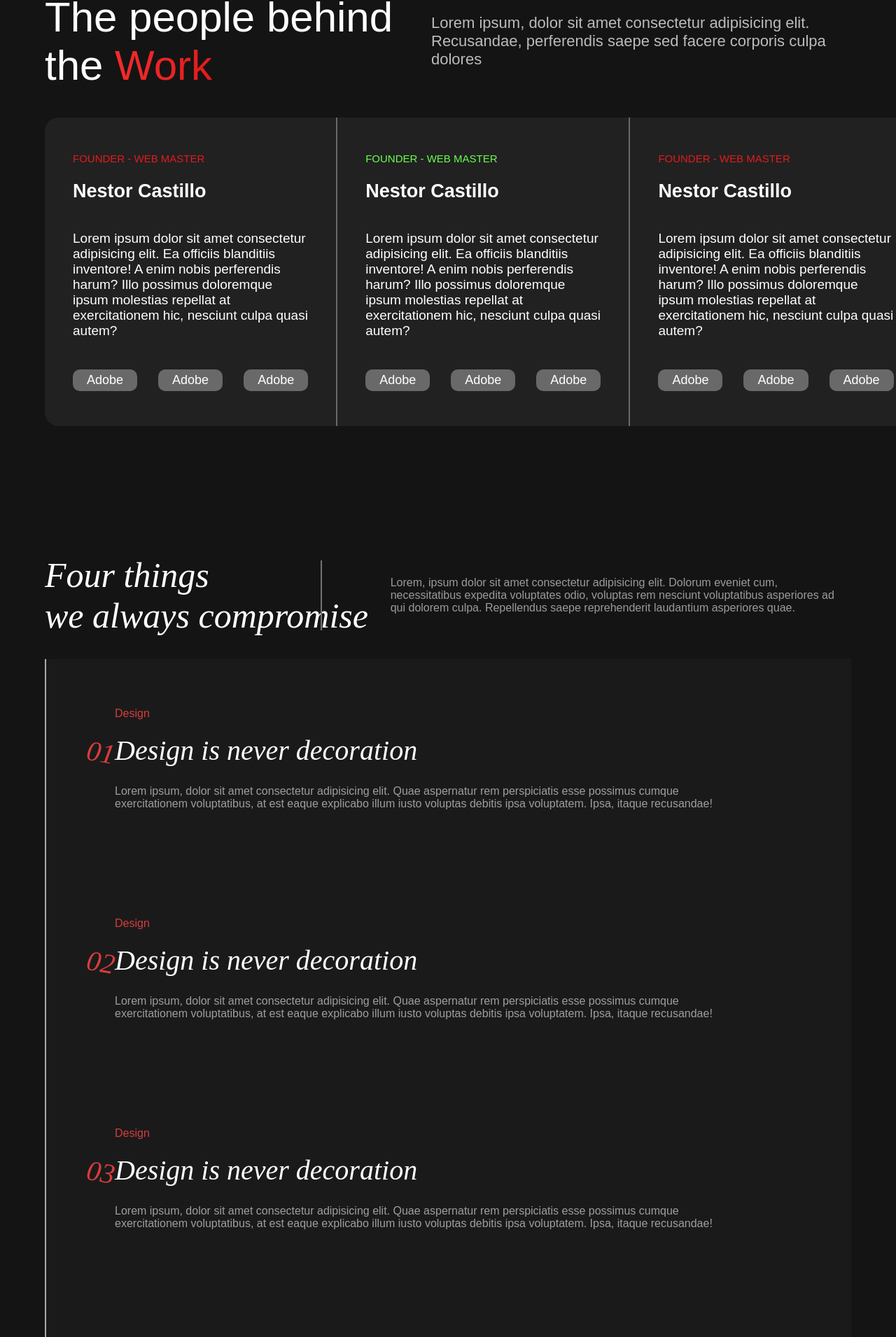
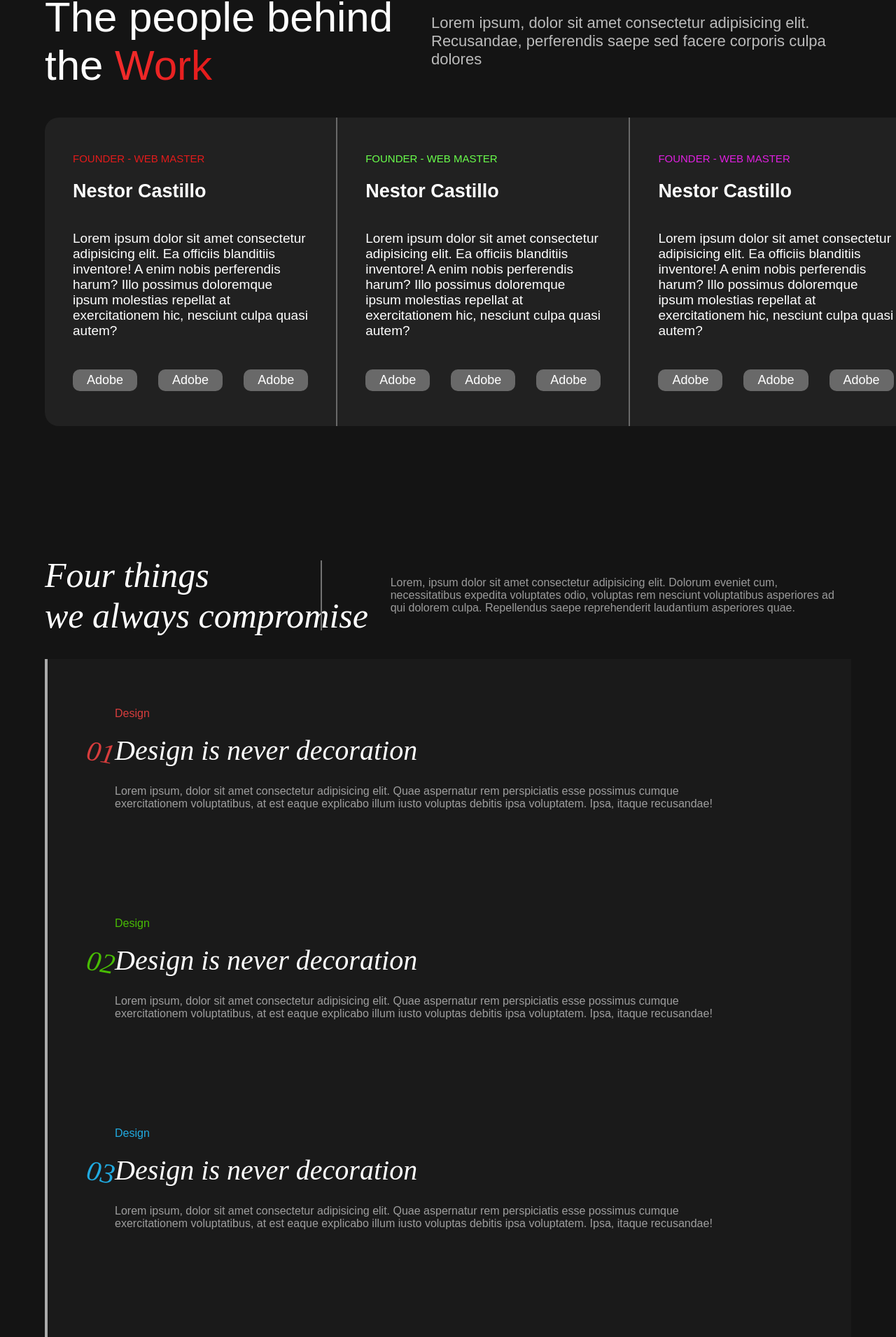
Before and after one commit to WebDevelopingJr/webbus-remake, a Next.js app: page /aboutus in a window 1280 px wide. Shown: the part 850-2761 px from the top of the page at 70% size. Built offline with nearby package versions, Linux system fonts and the light colour scheme; a web font is replaced by a local one.

Commit message:
change design system

```diff
--- a/src/app/aboutus/page.jsx
+++ b/src/app/aboutus/page.jsx
@@ -2,6 +2,8 @@
 import React from "react";
 import { useState, useRef, useEffect } from "react";
 import BckBox from "../components/tools/bckg-box-color";
+
+import Footer from "../components/footer";
 
 import '../styles/aboutus.css'
 const AboutUs = () => {
@@ -95,7 +97,7 @@ const AboutUs = () => {
                     </div>
                 </div>
 
-                <div className="boxes_container">
+                <div className="boxes_container box_green">
                     <div className="number"><span>02</span></div>
                     <div className="boxes_text_container">
                         <span className="mini_preTitle">Design</span>
@@ -104,7 +106,7 @@ const AboutUs = () => {
                     </div>
                 </div>
 
-                <div className="boxes_container">
+                <div className="boxes_container box_cyan">
                     <div className="number"><span>03</span></div>
                     <div className="boxes_text_container">
                         <span className="mini_preTitle">Design</span>
@@ -113,7 +115,7 @@ const AboutUs = () => {
                     </div>
                 </div>
 
-                <div className="boxes_container">
+                <div className="boxes_container box_yellow">
                     <div className="number"><span>04</span></div>
                     <div className="boxes_text_container">
                         <span className="mini_preTitle">Design</span>
@@ -124,6 +126,7 @@ const AboutUs = () => {
            </div>
         </div>
        </div>
+       <Footer />
     </>
     )
 }
--- a/src/app/styles/aboutus.css
+++ b/src/app/styles/aboutus.css
@@ -153,11 +153,16 @@
     content: '';
     width: 0%;
     height: 2px;
-    background-image: linear-gradient(to right, #ffffff00, #de1b1b, #e90c0c, #ffffff00);
+    background-image: linear-gradient(to right, #ffffff00, #e83939, #e34545, #ffffff00);
     position: absolute;
     top: 0;
     left: 50%;
     transform: translateX(-50%);
+    transition: 0.3s;
+}
+.people_container:hover::before {
+    width: 100%;
+    transition: 0.3s;
 }
 .people_container:nth-child(1) {
     border-radius: 20px 0 0 20px;
@@ -165,6 +170,9 @@
 .people_container:nth-child(3) {
     border: none;
     border-radius: 0px 20px 20px 0;
+}
+.people_container:nth-child(3) .boldRed {
+    color: rgb(224, 32, 224);
 }
 .boldRed {
     color: #e31b1b;
@@ -197,7 +205,7 @@
 }
 .weDo_container {
     width: 90%;
-    max-width: 1800px;
+    max-width: 1600px;
 }
 
 /* Text info */
@@ -256,21 +264,46 @@
 }
 .boxes_container::before {
     content: '';
-    width: 2px;
+    width: 4px;
     height: 0%;
     left: 0;
     z-index: 4;
     background-color: #D73D3D;
     position: absolute;
+    transition: 0.5s;
 }
 .boxes_container::after {
     content: '';
-    width: 2px;
+    width: 4px;
     height: 100%;
     left: 0px;
     z-index: 2;
     background-color: #ababab;
     position: absolute;
+}
+
+/* Boxes different colors */
+
+/* --------------------------------- Green --------------------------------- */
+.box_green .number{
+    color: rgb(72, 188, 4);
+}
+.box_green::before {
+    background-color: rgb(72, 188, 4);
+}
+/* ---------------------------------- Cyan ---------------------------------- */
+.box_cyan .number{
+    color: rgb(33, 170, 224);
+}
+.box_cyan::before {
+    background-color: rgb(33, 170, 224);
+}
+/* --------------------------------- yellow --------------------------------- */
+.box_yellow .number {
+    color: rgb(209, 209, 4);
+}
+.box_yellow::before {
+    background-color: rgb(209, 209, 4);
 }
 .number {
     width: 100px;
@@ -302,6 +335,19 @@
     color: #D73D3D;
     margin-bottom: 20px;
 }
+/* Different colors pre-text edit */
+/* --------------------------------- Green --------------------------------- */
+.box_green .boxes_text_container .mini_preTitle {
+    color: rgb(72, 188, 4);
+}
+/* ---------------------------------- cyan ---------------------------------- */
+.box_cyan .boxes_text_container .mini_preTitle {
+    color: rgb(33, 170, 224);
+}
+/* --------------------------------- yellow --------------------------------- */
+.box_yellow .boxes_text_container .mini_preTitle {
+    color: rgb(209, 209, 4);
+}
 .boxes_text_container h2 {
     margin: 0 0 10px 0;
     font-size: 40px;
```
